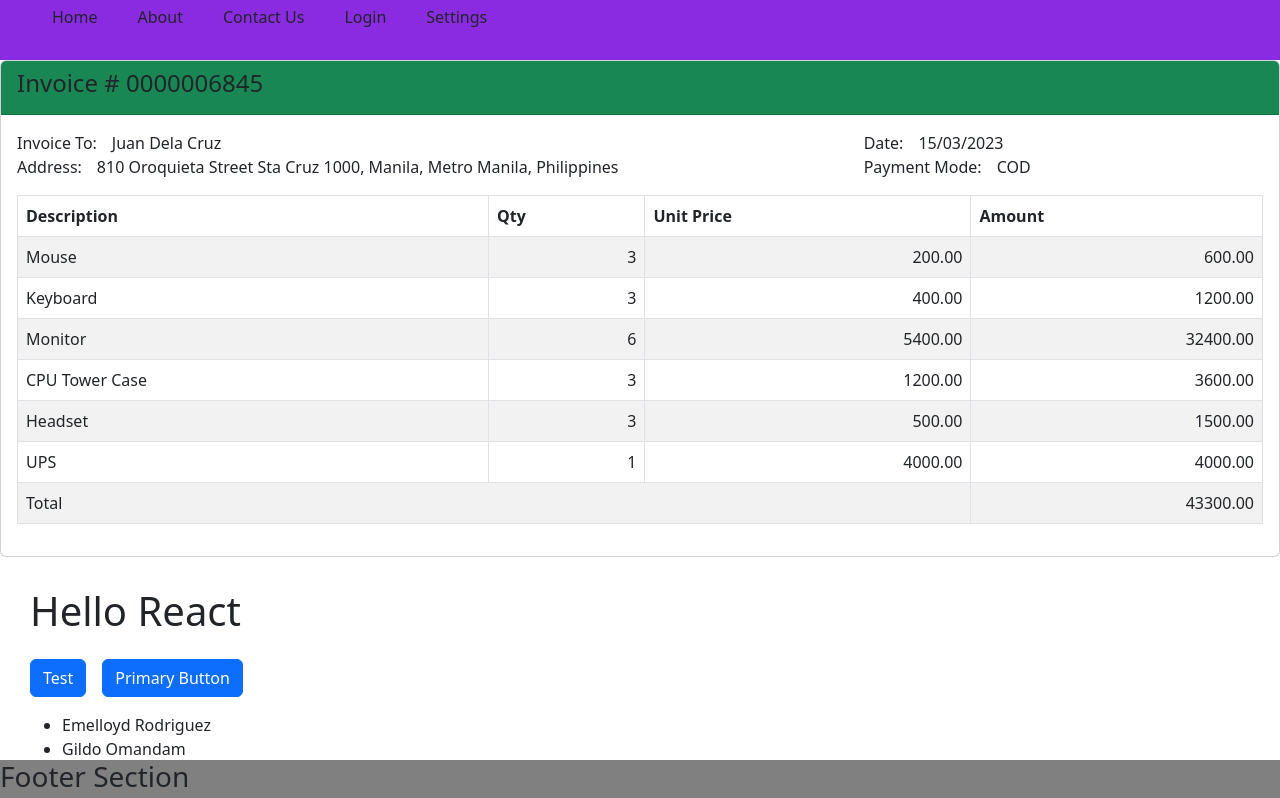
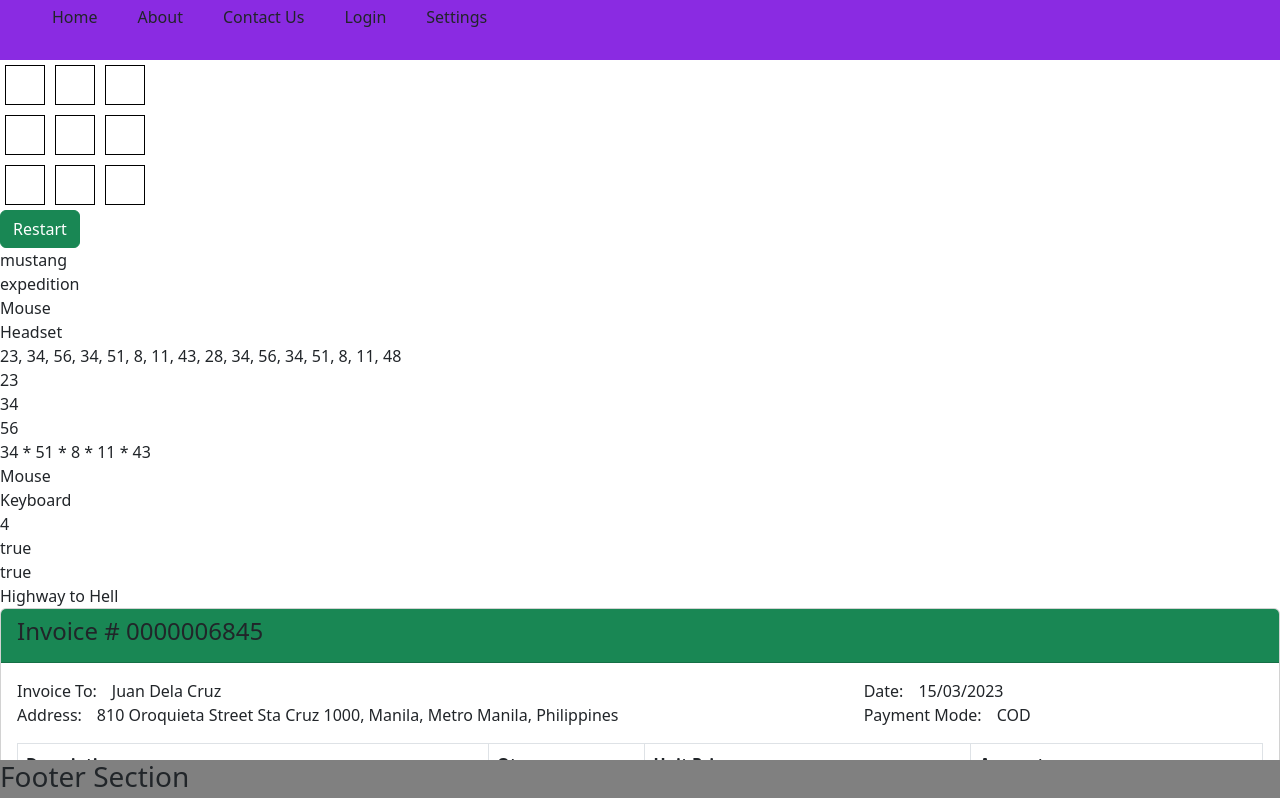
Before and after one commit to andrewkodego/wd58p-react-101, a React (Create React App) app: page / in a window 1280 px wide. Shown: the top 798 px of the page. Built offline with nearby package versions, Linux system fonts and the light colour scheme.

Commit message:
added tic-tac-toe

```diff
--- a/src/App.css
+++ b/src/App.css
@@ -39,3 +39,24 @@
   left: 0;
   right: 0;
 }
+
+.tic-box{
+  width: 40px;
+  height: 40px;
+  margin: 5px;
+  display: inline-block;
+  border: 1px solid black;
+  text-align: center;
+  line-height: normal;
+  vertical-align: bottom;
+  font-size: 28px;
+}
+
+.withMove{
+  background-color: grey;
+}
+
+.game-status{
+  font-size: 18px;
+  color: brown;
+}
--- a/src/App.js
+++ b/src/App.js
@@ -5,6 +5,7 @@ import Footer from './Footer';
 import Header from './Header';
 import StudentInfo from './StudentInfo';
 import Invoice from './Invoice';
+import TicTacToe from './TicTacToe';
 
 const students = [
   "Emelloyd Rodriguez",
@@ -49,10 +50,59 @@ let invoiceItems = [{description: "Mouse", Qty: 3, unitPrice: 200},
 
 const studentList = students.map((item) => <li>{item}</li>);
 
+const vehicles = ['mustang', 'f-150', 'expedition'];
+//const [car, truck, suv] = vehicles;
+const [car,, suv] = vehicles;
+
+const [inv1,,,,inv5] = invoiceItems;
+
+const numberSet1 = [23,34,56,34,51,8,11,43];
+const numberSet2 = [28,34,56,34,51,8,11,48];
+let combinedNumberSet = [...numberSet1, ...numberSet2];
+
+let [first, second, third, ...remaining] = numberSet1;
+let [line1, line2, ...restOfline ] = invoiceItems;
+
+let locked = 0;
+//if(locked != 1){return true;}else{return false;}
+let canChange = locked != 1 ? 'true' : 'false';
+
+const callHell = () =>{
+  return 'Highway to Hell';
+}
+
+let speed = 230;
+// if(speed >= 120{return 'Too Fast'}elseif(speed >= 80){return 'Fast'}else{return 'OK'})
+let message = speed >= 120 ? (speed >= 200 ? callHell() : 'Too Fast') : speed >= 80 ? 'Fast' : 'OK';
+
+
 function App() {
   return (
     <div className="App">
       <Header menuList={menus}/>
+
+      <TicTacToe/>
+
+      <div>{car}</div>
+      <div>{suv}</div>
+
+      <div>{inv1.description}</div>
+      <div>{inv5.description}</div>
+
+      <div>{combinedNumberSet.join(", ")}</div>
+      <div>{first}</div>
+      <div>{second}</div>
+      <div>{third}</div>
+      <div>{remaining.join(" * ")}</div>
+
+      <div>{line1.description}</div>
+      <div>{line2.description}</div>
+      <div>{restOfline.length}</div>
+
+      <div>{canChange}</div>
+      <div>{locked != 1 ? 'true' : 'false'}</div>
+
+      <div>{message}</div>
 
       <Invoice details={invoice} lines={invoiceItems}/>
 
--- /dev/null
+++ b/src/TicTacToe.js
@@ -0,0 +1,104 @@
+import { createContext, useContext, useEffect, useRef, useState, forwardRef, useImperativeHandle  } from "react";
+
+const PlayerContext = createContext();
+
+const TicTacToe = () =>{
+
+    const [player, setPlayer] = useState("O");
+    const [moves, setMoves] = useState([{}]);
+    const [status, setStatus] = useState("");
+
+    const togglePlayer = (ticboxId) =>{
+        let boxId = 'box'+ticboxId;
+        setMoves(values=>({...values, [boxId]:player}));
+        setPlayer(player == "O" || player == "" ? "X" : "O");
+    }
+
+    useEffect(()=>{
+        checkWinCombination();
+    },[moves])
+
+    const winCombination = [
+        [1,2,3],[4,5,6],[7,8,9], // horizontal combination
+        [1,4,7],[2,5,8],[3,6,9], // vertical combination
+        [1,5,9],[3,5,7], // x combination
+    ];
+
+    const checkWinCombination = () =>{
+        winCombination.forEach((item) => {
+
+            let combi_1 = moves['box' + item[0]] == undefined ? 0 : moves['box' + item[0]] == "O" ? 1 : -1;
+            let combi_2 = moves['box' + item[1]] == undefined ? 0 : moves['box' + item[1]] == "O" ? 1 : -1;
+            let combi_3 = moves['box' + item[2]] == undefined ? 0 : moves['box' + item[2]] == "O" ? 1 : -1;
+
+            let total = combi_1 + combi_2 + combi_3;
+            if(total == 3){
+                setStatus("Player O win");
+            }else if(total == -3){
+                setStatus("Player X win");
+            }
+        })
+    }
+    const childRef = useRef();
+
+    const doRestartGame = () =>{
+        setMoves([{}]);
+        setPlayer("O");
+        setStatus('');
+        console.log(childRef);
+        childRef.current.resetBox();
+    }
+
+    return (
+        <>
+            <PlayerContext.Provider value={{player, togglePlayer, status}}>
+            <div>
+                <TicBox boxId={1} ref={childRef}/>
+                <TicBox boxId={2} ref={childRef}/>
+                <TicBox boxId={3} ref={childRef}/>
+            </div>
+            <div>
+                <TicBox boxId={4} ref={childRef}/>
+                <TicBox boxId={5} ref={childRef}/>
+                <TicBox boxId={6} ref={childRef}/>
+            </div>
+            <div>
+                <TicBox boxId={7} ref={childRef}/>
+                <TicBox boxId={8} ref={childRef}/>
+                <TicBox boxId={9} ref={childRef}/>
+            </div>
+            </PlayerContext.Provider>
+
+            <div className="game-status">{status}</div>
+            <button className="btn btn-success" onClick={doRestartGame}>Restart</button>
+        </>
+    );
+}
+
+const TicBox = forwardRef(({boxId, ref}) => {
+
+    const {player, togglePlayer, status} = useContext(PlayerContext);
+    const [playerChar, setPlayerChar] = useState();
+    const [withMove, setWithMove] = useState('');
+
+    const onClickHandler = () =>{
+        if(playerChar == undefined && status == ''){
+            setPlayerChar(player);
+            togglePlayer(boxId);
+            setWithMove('withMove');
+        }
+    }
+
+    useImperativeHandle(ref, () => ({
+        resetBox(){
+            setPlayerChar('');
+            setWithMove('');
+        }
+    }));
+
+    return (
+        <div className={"tic-box " + withMove} onClick={onClickHandler}>{playerChar}</div>
+    );
+})
+
+export default TicTacToe;
```
